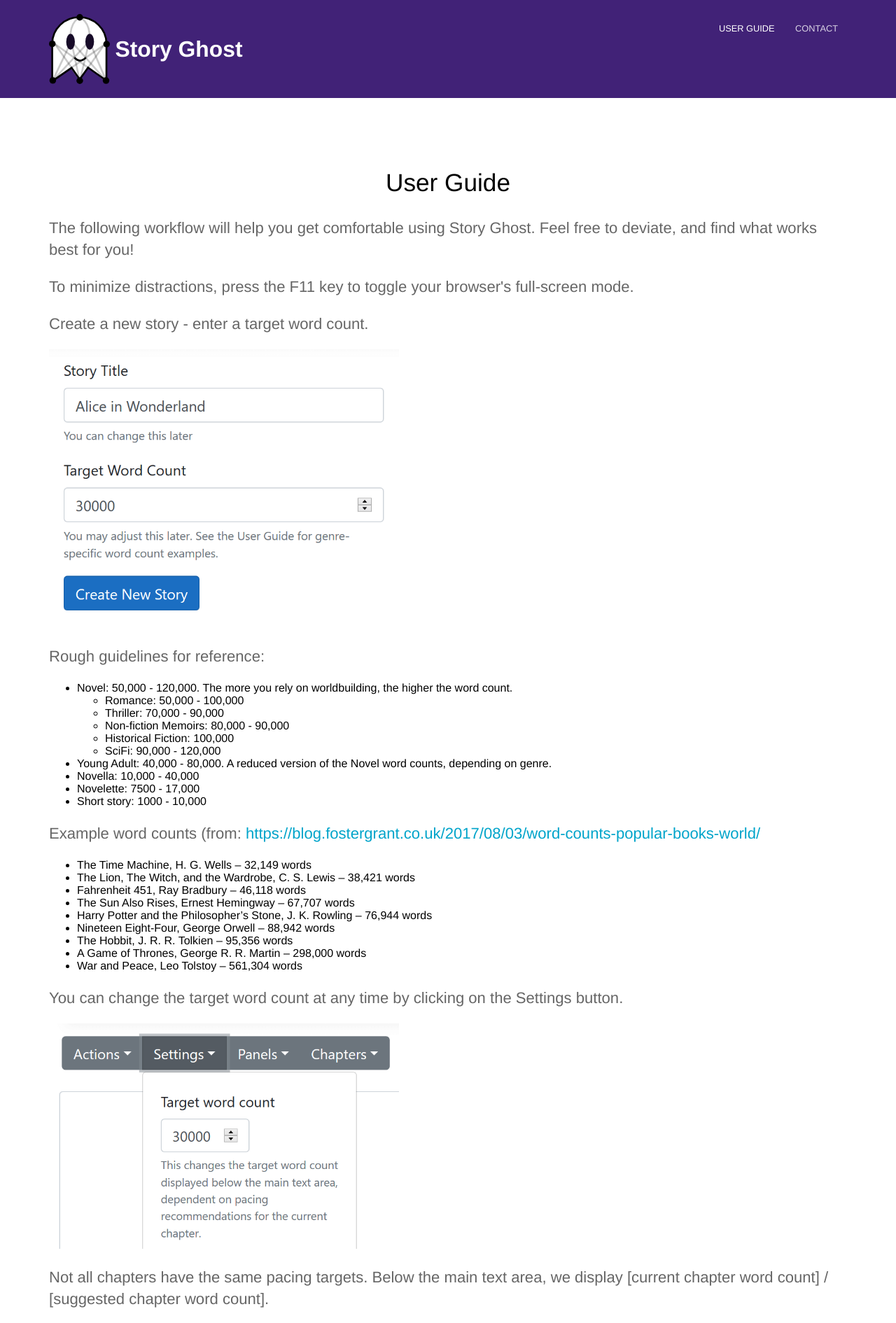
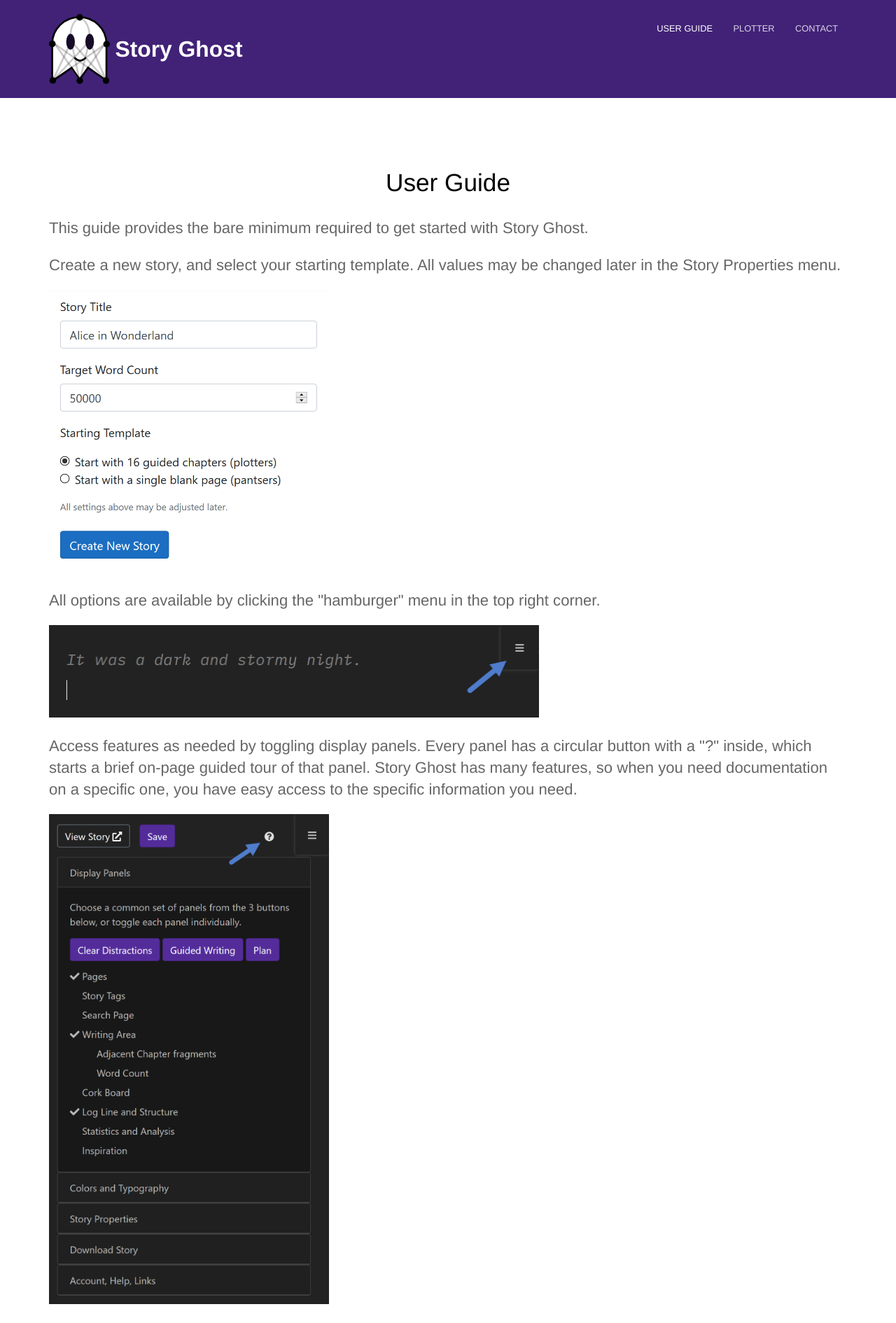
Before and after one commit to headchem/story-ghost, a Jekyll site: the page built from guide.html, in a window 1280 px wide. Shown: the top 1890 px of the page at 70% size. Built offline with Jekyll 4.4.1, drawn with Linux system fonts in a browser that asks for light colours; some of the changed text lies outside the part shown.

Commit message:
update user guide

```diff
--- a/_data/navigation.yml
+++ b/_data/navigation.yml
@@ -5,6 +5,10 @@
 - name: User Guide
   link: /guide/
   new_window: false
+  highlight: false
+- name: Plotter
+  link: https://www.storyghost.app/plotter/
+  new_window: true
   highlight: false
 #- name: Blog
 #  link: /blog/
--- a/_sass/layout.scss
+++ b/_sass/layout.scss
@@ -176,9 +176,9 @@ blockquote:before {
 }
 
 .guide-img-sm {
-	max-width: 500px;
+	max-width: 400px;
 }
 
 .guide-img-lg {
-	max-width: 100%;
+	max-width: 700px;
 }
--- a/guide.html
+++ b/guide.html
@@ -2,85 +2,26 @@
 title: User Guide
 ---
 
-<p>The following workflow will help you get comfortable using Story Ghost. Feel free to deviate, and find what works best for you!</p>
+<p>This guide provides the bare minimum required to get started with Story Ghost.</p>
 
-<p>To minimize distractions, press the F11 key to toggle your browser's full-screen mode.</p>
+<p>Create a new story, and select your starting template. All values may be changed later in the Story Properties menu.</p>
 
-<p>Create a new story - enter a target word count.</p>
+<img class="guide-img-sm" src="{{ site.baseurl }}/images/guide/new_story-min.png" alt="screenshot of new story UI" />
 
-<img class="guide-img-sm" src="{{ site.baseurl }}/images/guide/new_story.png" alt="screenshot of new story UI" />
+<p>All options are available by clicking the "hamburger" menu in the top right corner.</p>
 
-<p>Rough guidelines for reference:</p>
+<img class="guide-img-lg" src="{{ site.baseurl }}/images/guide/settings_button-min.png" alt="settings button and editor" />
 
-<ul>
-	<li>
-		<span>Novel: 50,000 - 120,000. The more you rely on worldbuilding, the higher the word count.</span>
-		<ul>
-			<li>Romance: 50,000 - 100,000</li>
-			<li>Thriller: 70,000 - 90,000</li>
-			<li>Non-fiction Memoirs: 80,000 - 90,000</li>
-			<li>Historical Fiction: 100,000</li>
-			<li>SciFi: 90,000 - 120,000</li>
-		</ul>
-	</li>
-	<li>Young Adult: 40,000 - 80,000. A reduced version of the Novel word counts, depending on genre.</li>
-	<li>Novella: 10,000 - 40,000</li>
-	<li>Novelette: 7500 - 17,000</li>
-	<li>Short story: 1000 - 10,000</li>
-</ul>
+<p>Access features as needed by toggling display panels. Every panel has a circular button with a "?" inside, which starts a brief on-page guided tour of that panel. Story Ghost has many features, so when you need documentation on a specific one, you have easy access to the specific information you need.</p>
 
-<p>Example word counts (from: <a target="_blank" href="https://blog.fostergrant.co.uk/2017/08/03/word-counts-popular-books-world/">https://blog.fostergrant.co.uk/2017/08/03/word-counts-popular-books-world/</a></p>
+<img class="guide-img-sm" src="{{ site.baseurl }}/images/guide/tour_and_panels-min.png" alt="panels and tour button" />
 
-<ul>
-	<li>The Time Machine, H. G. Wells – 32,149 words</li>
-	<li>The Lion, The Witch, and the Wardrobe, C. S. Lewis – 38,421 words</li>
-	<li>Fahrenheit 451, Ray Bradbury – 46,118 words</li>
-	<li>The Sun Also Rises, Ernest Hemingway – 67,707 words</li>
-	<li>Harry Potter and the Philosopher’s Stone, J. K. Rowling – 76,944 words</li>
-	<li>Nineteen Eight-Four, George Orwell – 88,942 words</li>
-	<li>The Hobbit, J. R. R. Tolkien – 95,356 words</li>
-	<li>A Game of Thrones, George R. R. Martin – 298,000 words</li>
-	<li>War and Peace, Leo Tolstoy – 561,304 words</li>
-</ul>
+<p>Each "Page" is a distinct unit of writing, however you determine that. Story Ghost allows you to organize your pages in three ways, with distinct orders and hierarchies. All Pages is the "kitchen sink" of everything - from outline notes to completed chapters. When a page is meant for your readers, click the "Metadata" button to toggle the "is presentation page?" checkbox. If you are writing a nonlinear story, you may <em>optionally</em> designate pages as Temporal, which allows you to order pages chonologically.</p>
 
-<p>You can change the target word count at any time by clicking on the Settings button.</p>
+<img class="guide-img-lg" src="{{ site.baseurl }}/images/guide/nav_trees-min.png" alt="page navigation" />
 
-<img class="guide-img-sm" src="{{ site.baseurl }}/images/guide/word_count_settings.png" alt="screenshot of settings word count" />
+<p>Finally, when your story is ready for the world, navigate to Settings -> Story Properties, and toggle the "Make story public?" checkbox.</p>
 
-<p>Not all chapters have the same pacing targets. Below the main text area, we display [current chapter word count] / [suggested chapter word count].</p>
+<img class="guide-img-sm" src="{{ site.baseurl }}/images/guide/share-min.png" alt="share story" />
 
-<img class="guide-img-lg" src="{{ site.baseurl }}/images/guide/word_count_example.png" alt="screenshot of word count per chapter" />
-
-<p>By default, the main writing area, Inspiration panel, and Structure Prompts panel are displayed. Hidden are the Log Line panel, and the Characters Panel. In the Panels menu, you can toggle visibility of any panel.</p>
-
-<img class="guide-img-sm" src="{{ site.baseurl }}/images/guide/panel_visibility_settings.png" alt="screenshot of panel visibility toggle" />
-
-<p>Click on Chapters to switch the current chapter. Story Ghost is opinionated - we use the Save The Cat method to break the story into 16 chapters, which informs the advice prompts you'll see in the Structure Prompts panel.</p>
-
-<img class="guide-img-sm" src="{{ site.baseurl }}/images/guide/chapter_toggle.png" alt="screenshot of Chapter toggle" />
-
-<p>The Inspiration panel contains the following elements: current context, Autocomplete, Rephraser, Image Thesaurus. The Rephraser and Image Thesaurus work best with single sentences, or short snippets of text, while the Autocomplete works best with much longer textual context. As you highlight text, or set your cursor to different positions in your writing, notice how the two context fields automatically update. When you click the "Get Inspiration" button, this is the textual context that is sent to each respective feature.</p>
-
-<img class="guide-img-sm" src="{{ site.baseurl }}/images/guide/inspiration_context.png" alt="screenshot of Inspiration context" />
-
-<p>At this point, if you are a "pantser" then get writing!</p>
-
-<p>If you are more of a "plotter", then use the Panels menu to hide the Inspiration and Structure Prompts tab. Enable the Characters and Log Line panels. Scroll through the options in these panels and fill them out to match as closely as possible to the story you have in mind. It's ok if things don't perfectly match.</p>
-
-<img class="guide-img-lg" src="{{ site.baseurl }}/images/guide/character_and_logline.png" alt="screenshot of Character and Log Line" />
-
-<p>Use the Panels menu to hide the Characters and Log Line panel, and show the Structure Prompts panel. Click the chapter advice button to expand it. This provides starter advice that you can copy into the Outline text area and refine into a summary of events and goals for the chapter. Use the Chapters menu to do this for each of your 16 chapters.</p>
-
-<img class="guide-img-sm" src="{{ site.baseurl }}/images/guide/structure_prompt_example.png" alt="screenshot of Structure Prompts" />
-
-<p>Toggle on the Inspiration panel, and start writing! Use the Structure Outline to remind you of the chapter's focus. Use the Inspiration tab to quickly generate ideas in support of your Outline goals. Keep an eye on the word count target to compress or expand your writing to meet overall pacing targets.</p>
-
-<img class="guide-img-lg" src="{{ site.baseurl }}/images/guide/inspiration_results.png" alt="screenshot of Inspiration results" />
-
-<p>You can bookmark the edit page, so a single click will open right to where you left off.</p>
-
-<p>Use the Settings menu item to enable the "Is Public" checkbox. Click the "View Story" button, which will open in a new window. Copy the URL, and share it with your beta readers!</p>
-
-<img class="guide-img-sm" src="{{ site.baseurl }}/images/guide/make_public.png" alt="screenshot of Is Public checkbox" />
-
-<p>If you have any questions, please <a href="https://storyghost.ai/contact/">contact us</a>.</p>
+<p>This guide only scratches the surface. Click the "?" icon at the top of each panel to learn more about the feature. Please <a href="https://storyghost.ai/contact/">contact us</a> if you have any questions or comments.</p>
```
Also changed, not shown: images/guide/nav_trees-min.png (added), images/guide/new_story-min.png (added), images/guide/old/chapter_toggle.png (renamed from images/guide/chapter_toggle.png), images/guide/old/character_and_logline.png (renamed from images/guide/character_and_logline.png), images/guide/old/inspiration_context.png (renamed from images/guide/inspiration_context.png), images/guide/old/inspiration_results.png (renamed from images/guide/inspiration_results.png), images/guide/old/make_public.png (renamed from images/guide/make_public.png), images/guide/old/new_story.png (renamed from images/guide/new_story.png), images/guide/old/panel_visibility_settings.png (renamed from images/guide/panel_visibility_settings.png), images/guide/old/structure_prompt_example.png (renamed from images/guide/structure_prompt_example.png), images/guide/old/word_count_example.png (renamed from images/guide/word_count_example.png), images/guide/old/word_count_settings.png (renamed from images/guide/word_count_settings.png), images/guide/settings_button-min.png (added), images/guide/share-min.png (added), 1 more files.
